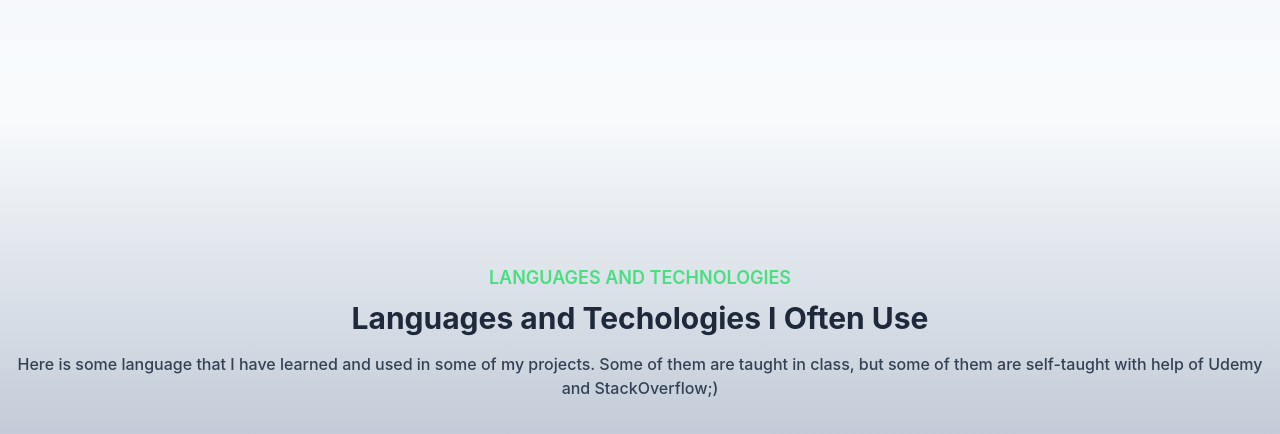
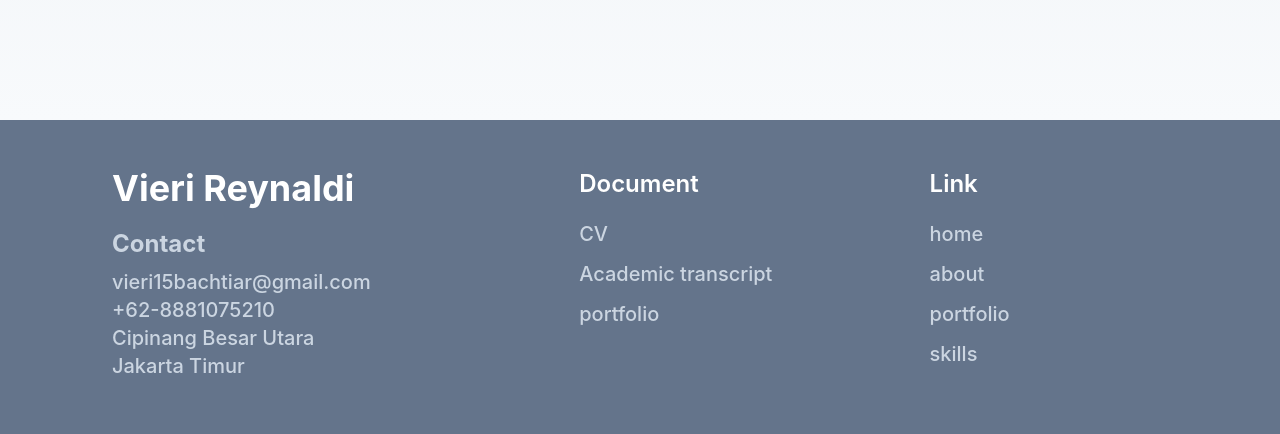
Before and after one commit to vieri12/portfolio-tailwind, a website: page index.html in a window 1280 px wide. Shown: the part 3110-3544 px from the top of the page. Drawn offline with Linux system fonts and the light colour scheme.

Commit message:
perbaikan

```diff
--- a/index.html
+++ b/index.html
@@ -230,7 +230,7 @@
     <section id="skills"
         class="pt-36 pb-32 bg-gradient-to-b from-slate-200 dark:from-slate-400 to-slate-50 dark:to-slate-300 border-t-2 border-slate-300"">
 
-<div class=" flex flex-warp w-full justify-center">
+        <div class=" flex flex-warp w-full justify-center">
 
         <div class=" max-w-xl mx-auto text-center mb-16">
             <h4 class="font-semibold text-lg text-primary mb-2 uppercase">Skills</h4>
@@ -313,7 +313,7 @@
 
     <!--language section end-->
     <section id="language"
-        class="pt-36 pb-32 bg-gradient-to-b from-slate-50 dark:from-slate-400 to-slate-400 dark:to-slate-600">
+        class="pt-36 pb-32 bg-gradient-to-b from-slate-50 dark:from-slate-400 to-slate-400 dark:to-slate-600 hidden">
         <div class="container">
             <div class="w-full px-4">
                 <div class="mx-auto text-center mb-16">
```
